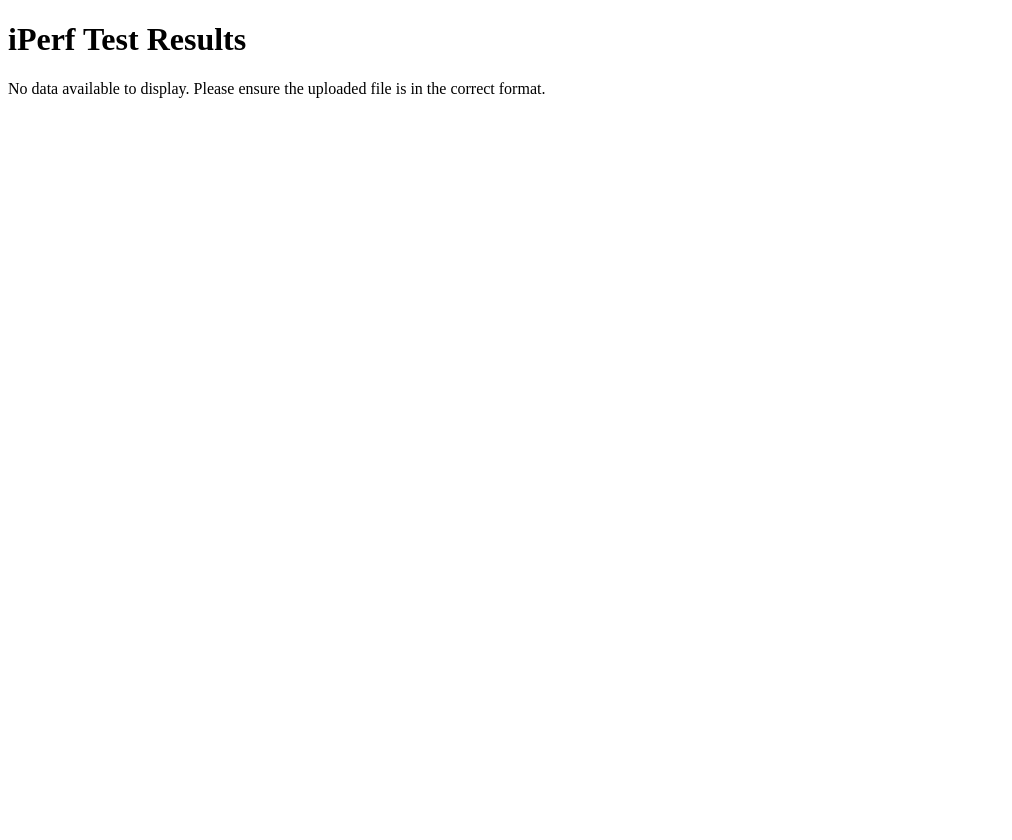
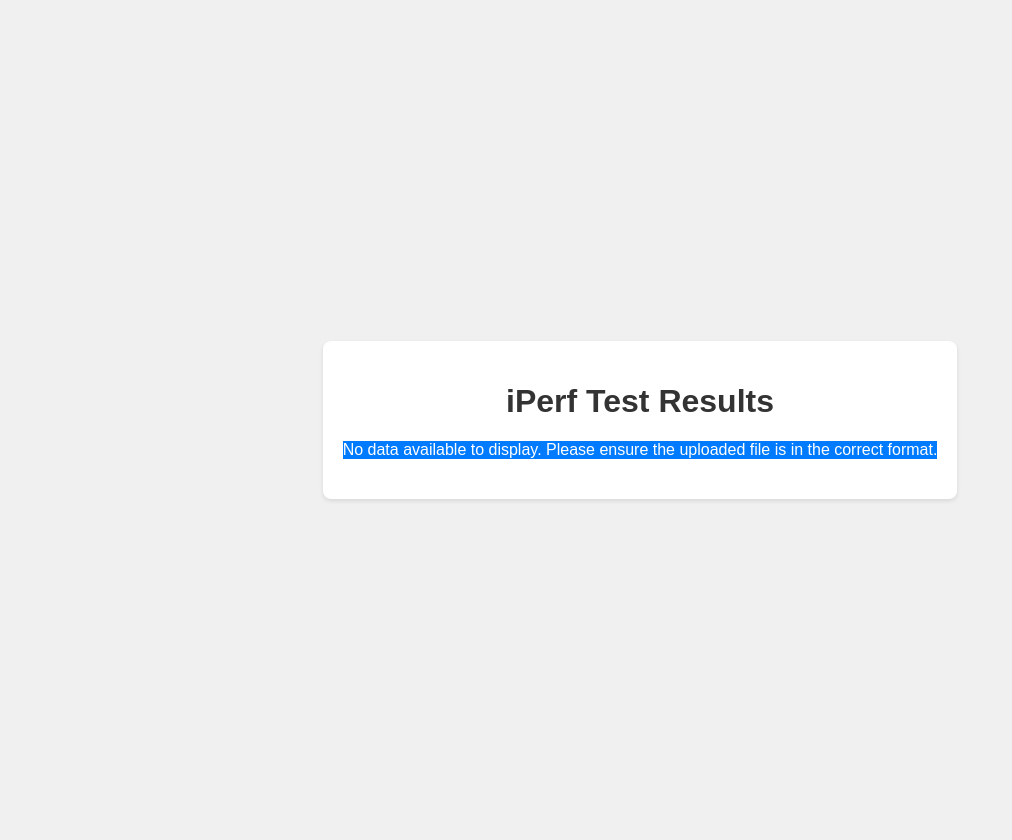
Before and after one commit to rafaelcampello/iperf, a Flask app: template templates/results.html in a window 1280 px wide. Shown: the whole page, without its empty margins (0-1012 px from the left). Before the commit the page ends 98 px from the top, so only its background shows below. Run offline with Flask 3, Linux system fonts and the light colour scheme; the template is opened without the code that fills it, so the values that code supplies are empty; some libraries are stand-ins or nearby versions.

Commit message:
Update results.html
Uso do Plotly.js: O Plotly.js é usado diretamente para renderizar o gráfico no navegador, o que permite uma interação rica com o gráfico, incluindo zoom e detalhamento ao passar o mouse. Isso é realizado com a função Plotly.newPlot().

Passagem Segura de Dados: Utilizamos {{ graph_json|safe }} para passar os dados do gráfico para o JavaScript sem que o Flask os escape, convertendo-os em uma string segura para ser interpretada como JSON pelo navegador.

Divisão Condicionada de Conteúdo: O template verifica se a variável graph_json possui conteúdo. Se sim, o gráfico e a perda total de pacotes são exibidos. Caso contrário, uma mensagem de erro é mostrada, indicando a ausência de dados ou um formato de arquivo incorreto.

Estilização e Layout: A estilização CSS mantém o design limpo e alinhado com a estética geral discutida anteriormente. A div do gráfico possui estilos inline para definir suas dimensões máximas, garantindo que o gráfico se ajuste adequadamente dentro do contêiner.

```diff
--- a/templates/results.html
+++ b/templates/results.html
@@ -5,22 +5,55 @@
     <meta name="viewport" content="width=device-width, initial-scale=1.0">
     <title>iPerf Test Results</title>
     <script src="https://cdn.plot.ly/plotly-latest.min.js"></script>
-    <!-- Outros estilos permanecem inalterados -->
+    <style>
+        body {
+            font-family: Arial, sans-serif;
+            background-color: #f0f0f0;
+            margin: 0;
+            padding: 20px;
+            display: flex;
+            justify-content: center;
+            align-items: center;
+            flex-direction: column;
+            min-height: 100vh;
+        }
+
+        .container {
+            background-color: #fff;
+            padding: 20px;
+            border-radius: 8px;
+            box-shadow: 0 2px 4px rgba(0, 0, 0, 0.1);
+            text-align: center;
+            max-width: 80%;
+        }
+
+        h1 {
+            color: #333;
+        }
+
+        .summary {
+            background-color: #007bff;
+            color: #ffffff;
+            padding: 10px 20px
+            border-radius: 5px;
+            margin: 20px 0;
+        }
+    </style>
 </head>
 <body>
     <div class="container">
         <h1>iPerf Test Results</h1>
         {% if graph_json %}
-        <div id="graph"></div>
+            <div id="graph" style="width:100%;max-width:900px;height:100%;max-height:600px;"></div>
             <script>
-            var figures = {{ graph_json|safe }};
-            Plotly.react('graph', figures.data, figures.layout);
+                var figures = JSON.parse('{{ graph_json|safe }}');
+                Plotly.newPlot('graph', figures.data, figures.layout);
             </script>
             <div class="summary">
                 <p>The total packet loss was: {{ total_loss }}</p>
             </div>
         {% else %}
-        <div class="no-data">
+            <div class="summary">
                 <p>No data available to display. Please ensure the uploaded file is in the correct format.</p>
             </div>
         {% endif %}
```
Lines whose indentation alone changed are shown as unchanged.
